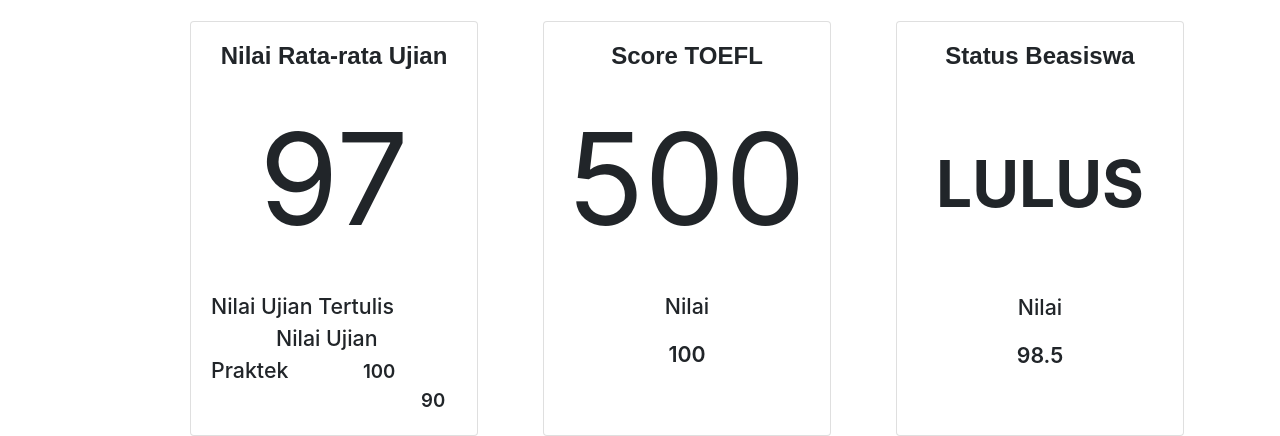
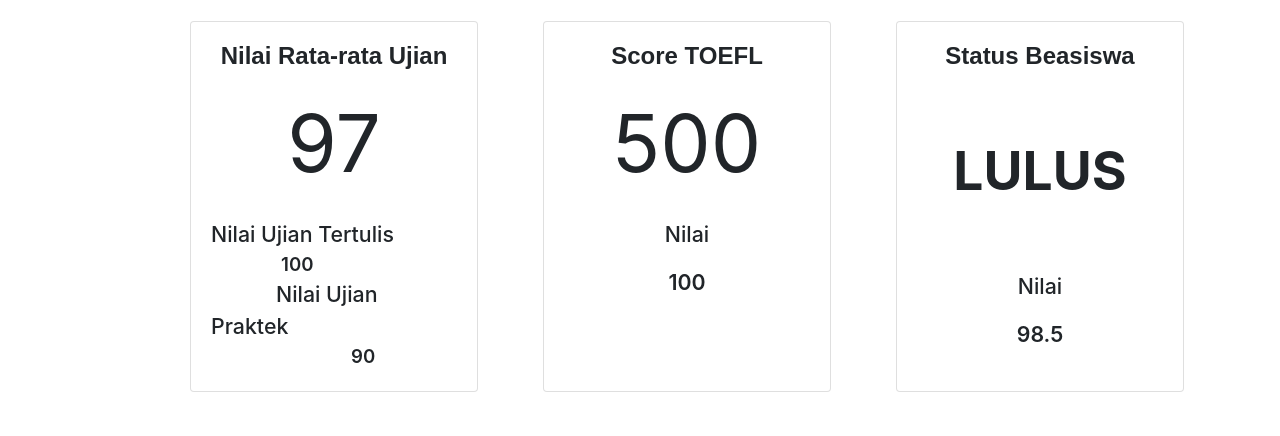
Before and after one commit to hbayuz99/Praktek-Pemrog-Web, a plain HTML site: page index.html in a window 1280 px wide. Shown: the part 476-912 px from the top of the page. After the commit the page ends 868 px from the top, so only its background shows below. Drawn offline with Linux system fonts and the light colour scheme; files whose address does not match are found by name.

Commit message:
tambahan lagi terakhir ah

```diff
--- a/index.html
+++ b/index.html
@@ -74,18 +74,18 @@
     <div class="card" style="margin-right: 50px;">
       <div class="card-body">
         <h4 class="card-title" style="font-weight: 650; text-align: center; font-family: 'Montserrat', sans-serif;">Nilai Rata-rata Ujian</h4>
-        <p class="card-text" id="nilai_rata" style="text-align: center; font-size: 96pt;"></p>
+        <p class="card-text" id="nilai_rata" style="text-align: center; font-size: 60pt;"></p>
         <p class="card-text" id="tulisuts"></p>
         <a class="card-text" style="font-size: 16pt; font-weight:500;">Nilai Ujian Tertulis</a>
+        <a style="margin-left: 70px; font-weight:600; font-size: 14pt;" id="nilai_ujian_tertulis"></a> <br>
         <a class="card-text" style="font-size: 16pt;margin-left: 65px; font-weight:500;">Nilai Ujian Praktek</a>
-        <a style="margin-left: 70px; font-weight:600; font-size: 14pt;" id="nilai_ujian_tertulis"></a>
-        <a style="margin-left: 210px; font-weight:600; font-size: 14pt;" id="nilai_ujian_praktek"></a>
+        <a style="margin-left: 140px; font-weight:600; font-size: 14pt;" id="nilai_ujian_praktek"></a>
       </div>
     </div>
     <div class="card">
       <div class="card-body">
         <h4 class="card-title" style="font-weight: 650; font-family: 'Montserrat', sans-serif; text-align: center;">Score TOEFL</h4>
-        <p class="card-text" id="scoreToefl" style="text-align: center; font-size: 96pt;"></p>
+        <p class="card-text" id="scoreToefl" style="text-align: center; font-size: 60pt;"></p>
         <p class="card-text" style="font-size: 16pt; font-weight:500; text-align: center;">Nilai</p>
         <p class="card-text" id="nilaiToefl" style="font-size: 16pt; font-weight:600; text-align: center;"></p>
       </div>
@@ -93,7 +93,7 @@
     <div class="card" style="margin-left: 50px;">
       <div class="card-body">
         <h4 class="card-title"  style="font-weight: 650; font-family: 'Montserrat', sans-serif; text-align: center;">Status Beasiswa</h4>
-        <p class="card-text" id="hasilBeasiswa" style="text-align: center; font-size: 48pt; margin-top: 65px;"></p>
+        <p class="card-text" id="hasilBeasiswa" style="text-align: center; font-size: 40pt; margin-top: 60px;"></p>
         <p class="card-text" style="font-size: 16pt; font-weight:500; text-align: center; margin-top: 60px;">Nilai</p>
         <p class="card-text" id="nilaiBeasiswa" style="font-size: 16pt; font-weight:600; text-align: center;"></p>
       </div>
```
